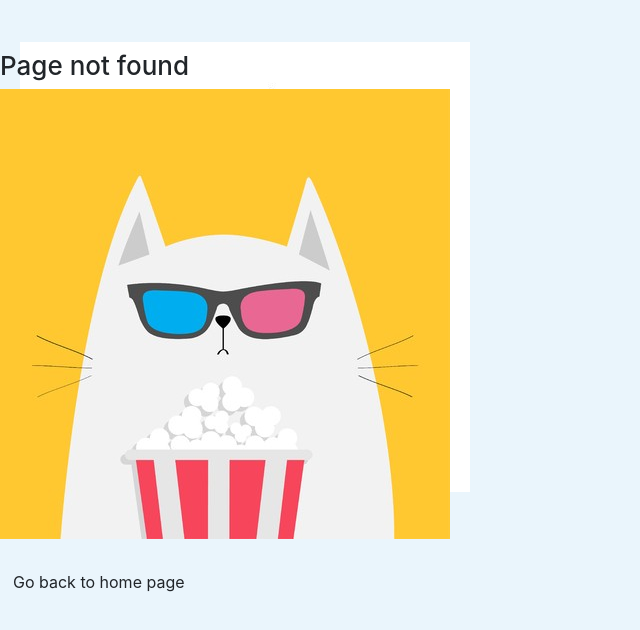
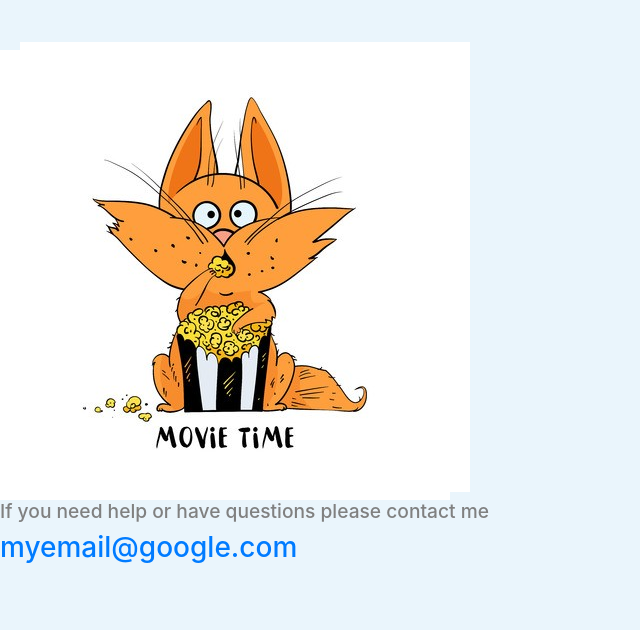
Before and after one commit to lenariem/movies-list-app_hooks, a React (Create React App) app: page /help in a window 1280 px wide. Before the commit this address had no page. Shown: the top 630 px of the page, without its empty margins (0-640 px from the left). Built offline with nearby package versions, Linux system fonts and the light colour scheme.

Commit message:
catalog works and nav

```diff
--- a/src/components/About.jsx
+++ b/src/components/About.jsx
@@ -31,7 +31,7 @@ export default function NotFound() {
             <br />
             <br />
 
-            <a href = "mailto: abc@example.com">To contact me <span>myemail@google.com</span></a>
+
             </div>
         );
 }
--- a/src/components/App.jsx
+++ b/src/components/App.jsx
@@ -132,7 +132,7 @@ export default function App() {
               <AddForm
                 onAdd={onAdd}
               />
-
+              <Catalog onAdd={onAdd}/>
         </div>
 
     );
--- a/src/components/Catalog.jsx
+++ b/src/components/Catalog.jsx
@@ -1,10 +1,8 @@
-import React, { useState, useEffect} from "react";
-import { Link } from "react-router-dom";
-import logo from "../img/cat2.jpg";
-import movieDB from "./data/movieDB.json"
+import React/* , { useState, useEffect} */ from "react";
+import movieDB from "../data/movieDB.json"
 
 
-export default function Catalog( ) {
+export default function Catalog({onAdd}) {
     /*  const [posts, setPosts] = useState([]);
 
     const fetchDatas = async () => {
@@ -29,23 +27,18 @@ export default function Catalog( ) {
             <div className="img-card">
             <img src={item.poster} alt="movie item" className="movie-img"/>
             </div>
-            <button className="add-btn" /* onClick={onAdd(item.title)} */>Add to your movie List</button>
+            <button className="btn-outline-secondary" onClick={() => onAdd(item.title)}>Add to your movie List</button>
         </div>
         );
     });
 
     return (
     <>
-        <div className="left">
-            <Link to="/">
-            <img src={logo} alt="logo" className="img_Logo" title="back to home page"/>
-            </Link>
-        </div>
         <div className="catalogHeader">
             <h2>Movie ideas for you</h2>
         </div>
         <div className="products_wrapper">
-            {datas}//
+            {datas}
         </div>
     </>
     )
--- /dev/null
+++ b/src/components/Help.jsx
@@ -0,0 +1,17 @@
+import React from 'react'
+import { Link } from "react-router-dom";
+import logo from "../img/cat2.jpg";
+
+export default function Help() {
+    return (
+        <div>
+            <div className="left">
+            <Link to="/">
+            <img src={logo} alt="logo" className="img_Logo" title="back to home page"/>
+            </Link>
+        </div>
+            <h2>If you need help or have questions please contact me</h2>
+            <h3><a href = "mailto: abc@example.com"><span>myemail@google.com</span></a></h3>
+        </div>
+    )
+}
--- a/src/components/Navigation.jsx
+++ b/src/components/Navigation.jsx
@@ -6,8 +6,8 @@ export default function Navigation() {
     return (
         <nav>
             <div className="menu">
-                <Link to="/catalog" className="catalogLink">Catalog</Link>
                 <Link to="/about" className="aboutLink">About</Link>
+                <Link to="/help" className="helpLink">Help</Link>
             </div>
         </nav>
     )
--- a/src/components/Routes.js
+++ b/src/components/Routes.js
@@ -1,7 +1,7 @@
 import React from "react"
 import {BrowserRouter,Switch,Route} from "react-router-dom";
 import App from "./App"
-import Catalog from "./Catalog"
+import Help from "./Help"
 import About from "./About"
 import NotFound from "./NotFound"
 
@@ -10,8 +10,8 @@ const Routes = () => (
     <BrowserRouter>
         <Switch>
             <Route exact path = "/" component={App} />
-            <Route exact path ="/catalog" component ={Catalog} />
             <Route exact path ="/about" component ={About} />
+            <Route exact path ="/help" component ={Help} />
             <Route component = {NotFound} />
         </Switch>
     </BrowserRouter>
```
Also changed, not shown: src/data/movieDB.json (renamed from src/components/data/movieDB.json).
